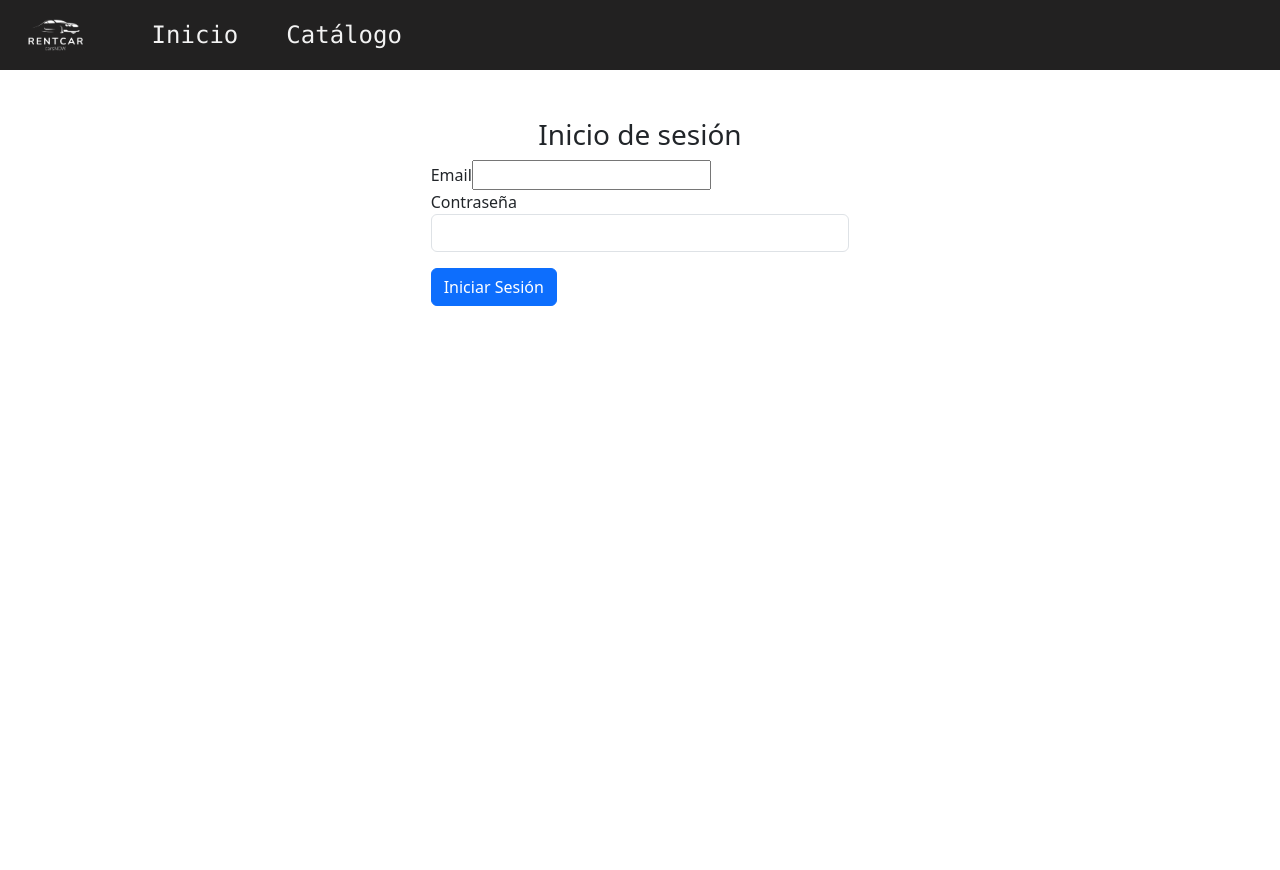
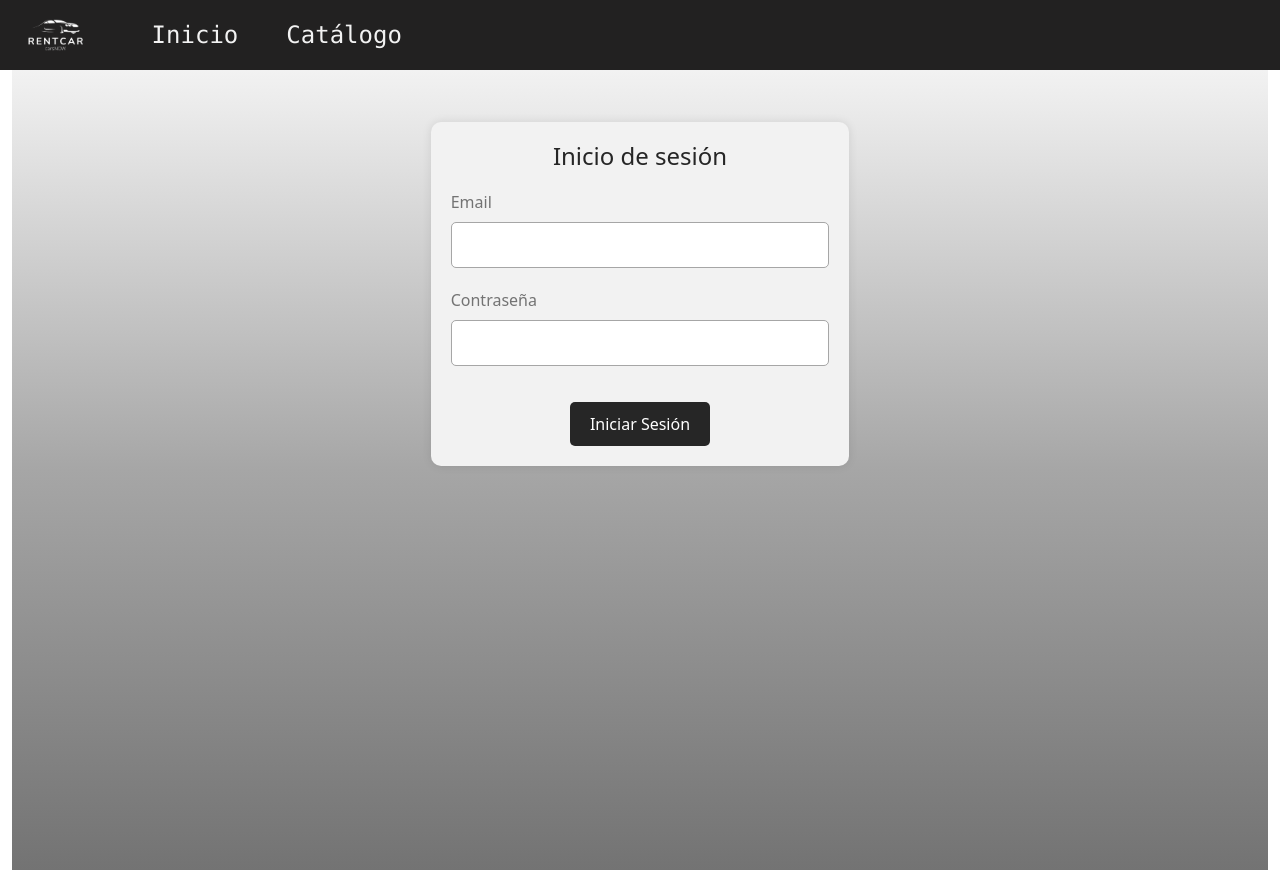
Before and after one commit to Ogiwara-unu/rent-spa, an Angular app: page /login in a window 1280 px wide. Shown: the top 870 px of the page. Before the commit the page ends 800 px from the top, so only its background shows below. Built offline with nearby package versions, Linux system fonts and the light colour scheme.

Commit message:
Login and Signup Design

```diff
--- a/src/app/app.component.html
+++ b/src/app/app.component.html
@@ -27,7 +27,7 @@
           <ul class="navbar-nav me-auto mb-2 mb-lg-0">
             <li class="nav-item" style="padding-left: 850px;"><a [routerLink]="['login']">Iniciar Sesión</a></li>
             <a>|</a>
-            <li><a>Registrarse</a></li>
+            <li><a [routerLink]="['signup']">Registrarse</a></li>
           </ul>
         }
         @else {
--- a/src/app/app.routes.ts
+++ b/src/app/app.routes.ts
@@ -8,8 +8,8 @@ export const routes: Routes = [
     {path:'',component:HomeComponent}, //PATH ES EL ELEMENTO QUE VA DESPUES DEL LOCALHOST:4200
     {path:'home',component:HomeComponent}, //AL PARECER EL ORDEN DE LAS RUTAS IMPORTA
     {path:'login',component:LoginComponent},
-    {path:'singup',component:SingupComponent},
+    {path:'signup',component:SingupComponent},
 
     {path:'**',component:ErrorComponent},
 
-]; //Holi soy Jafeth jiji
+];
--- a/src/app/components/login/login.component.css
+++ b/src/app/components/login/login.component.css
@@ -0,0 +1,50 @@
+/* Estilos CSS para el formulario de inicio de sesión */
+.page-container {
+    background: linear-gradient(to bottom, #F2F2F2, #A6A6A6, #737373);
+    min-height: 100vh;
+    display: flex;
+    justify-content: center;
+    align-items: center;
+}
+
+.login-container {
+    background-color: #F2F2F2;
+    padding: 20px;
+    border-radius: 10px;
+    box-shadow: 0px 0px 10px rgba(0, 0, 0, 0.1);
+    margin-bottom: 400px; /* Ajusta este valor según sea necesario */
+}
+
+.login-title {
+    color: #262626;
+    font-size: 24px;
+    margin-bottom: 20px;
+}
+
+.form-group {
+    margin-bottom: 20px;
+}
+
+.form-label {
+    color: #737373;
+}
+
+.form-control {
+    width: 100%;
+    padding: 10px;
+    border: 1px solid #A6A6A6;
+    border-radius: 5px;
+}
+
+.login-button {
+    background-color: #262626;
+    color: #FFFFFF;
+    border: none;
+    padding: 10px 20px;
+    border-radius: 5px;
+    cursor: pointer;
+}
+
+.login-button:hover {
+    background-color: #0D0D0D;
+}
--- a/src/app/components/login/login.component.html
+++ b/src/app/components/login/login.component.html
@@ -1,19 +1,21 @@
+<div class="page-container">
     <div class="col-md-12 mt-5">
-    <div class="col-md-4 mx-auto">
+        <div class="col-md-4 mx-auto login-container">
             <form #loginForm="ngForm" (ngSubmit)="onSubmit(loginForm)"> <!-- MANDA EL FORMULARIO AL TS-->
-            <h3 class="text-center">Inicio de sesión</h3>
+                <h3 class="text-center login-title">Inicio de sesión</h3>
                 <div class="form-group">
-                <label>Email</label>
-                <input class="form-contol" name="email" type="email" #email="ngModel" [(ngModel)]="user.email" required>
+                    <label class="form-label">Email</label>
+                    <input class="form-control" name="email" type="email" #email="ngModel" [(ngModel)]="user.email" required>
                 </div>
                 <div class="form-group">
-                <label>Contraseña</label>
+                    <label class="form-label">Contraseña</label>
                     <input class="form-control" name="password" type="password" #password="ngModel" [(ngModel)]="user.password" required>
                 </div>
 
-            <div>
-                <input type="submit" class="btn btn-primary mt-3" value="Iniciar Sesión">
+                <div class="text-center">
+                    <input type="submit" class="btn btn-primary mt-3 login-button" value="Iniciar Sesión">
                 </div>
             </form>
         </div>
     </div>
+</div>
--- a/src/app/components/singup/singup.component.css
+++ b/src/app/components/singup/singup.component.css
@@ -0,0 +1,50 @@
+/* Estilos CSS para el formulario de inicio de sesión */
+.page-container {
+    background: linear-gradient(to bottom, #F2F2F2, #A6A6A6, #737373);
+    min-height: 100vh;
+    display: flex;
+    justify-content: center;
+    align-items: center;
+}
+
+.signup-container {
+    background-color: #F2F2F2;
+    padding: 20px;
+    border-radius: 10px;
+    box-shadow: 0px 0px 10px rgba(0, 0, 0, 0.1);
+    margin-bottom: 400px; /* Ajusta este valor según sea necesario */
+}
+
+.signup-title {
+    color: #262626;
+    font-size: 24px;
+    margin-bottom: 20px;
+}
+
+.form-group {
+    margin-bottom: 20px;
+}
+
+.form-label {
+    color: #737373;
+}
+
+.form-control {
+    width: 100%;
+    padding: 10px;
+    border: 1px solid #A6A6A6;
+    border-radius: 5px;
+}
+
+.signup-button {
+    background-color: #262626;
+    color: #FFFFFF;
+    border: none;
+    padding: 10px 20px;
+    border-radius: 5px;
+    cursor: pointer;
+}
+
+.signup-button:hover {
+    background-color: #0D0D0D;
+}
--- a/src/app/components/singup/singup.component.html
+++ b/src/app/components/singup/singup.component.html
@@ -1,24 +1,31 @@
+<div class="page-container">
     <div class="col-md-12 mt-4">
+        <div class="col-md-8 mx-auto signup-container"> <!-- Aplica la clase signup-container -->
             <h3>Registro de Usuario</h3>
-    <form class="col-md-8 mx-auto" #signupForm="ngForm" (ngSubmit)="onSubmit(signupForm)">
+            <form #signupForm="ngForm" (ngSubmit)="onSubmit(signupForm)">
                 <div class="form-group">
-            <label for="name">Nombre</label>  <!--DEBE DE TENER UNA MAYUSCULA PARA SER VALIDO-->
+                    <label for="name">Nombre</label>
                     <input id="name" type="text" #name="ngModel" class="form-control" name="name"
-                pattern="^(?=.*[a-z])(?=.*[A-Z]).{4,}$" [(ngModel)]="user.name"/>
+                        pattern="^(?=.*[a-z])(?=.*[A-Z]).{4,}$" [(ngModel)]="user.name" />
                     @if(!name.valid && name.touched){
                     <small class="invalid-feedback d-block">Formato invalido</small>
                     }
 
                     <label for="email">Correo</label>
                     <input id="email" type="email" #email="ngModel" class="form-control" name="email"
-                pattern="[a-z0-9!#$%&'*+/=?^_`{|}~-]+(?:\.[a-z0-9!#$%&'*+/=?^_`{|}~-]+)*@(?:[a-z0-9](?:[a-z0-9-]*[a-z0-9])?\.)+[a-z0-9](?:[a-z0-9-]*[a-z0-9])?" [(ngModel)]="user.email"/>
+                        pattern="[a-z0-9!#$%&'*+/=?^_`{|}~-]+(?:\.[a-z0-9!#$%&'*+/=?^_`{|}~-]+)*@(?:[a-z0-9](?:[a-z0-9-]*[a-z0-9])?\.)+[a-z0-9](?:[a-z0-9-]*[a-z0-9])?"
+                        [(ngModel)]="user.email" />
                     @if(!email.valid && email.touched){
                     <small class="invalid-feedback d-block">Formato invalido</small>
                     }
-            <label for="password">Contraseña</label>                                       <!--LA CONTRASEÑA DEBE DE TENER UNA MAYUSCULA, 4 DE LARGO Y UN DIGITO ALMENOS-->
-            <input id="password" type="password" #password="ngModel" class="form-control" name="password" pattern="^(?=.*\d)(?=.*[a-z])(?=.*[A-Z])(?=.*[a-zA-Z]).{4,}$"
-                [(ngModel)]="user.password">
+                    <label for="password">Contraseña</label>
+                    <input id="password" type="password" #password="ngModel" class="form-control" name="password"
+                        pattern="^(?=.*\d)(?=.*[a-z])(?=.*[A-Z])(?=.*[a-zA-Z]).{4,}$" [(ngModel)]="user.password">
                 </div>
-        <input type="submit" class="btn btn-primary mt-2" value="Guardar" [disabled]="signupForm.invalid">
+                <div class="text-center"><input type="submit" class="btn btn-primary mt-2 signup-button" value="Registrar"
+                        [disabled]="signupForm.invalid"> <!-- Aplica la clase signup-button --></div>
+
             </form>
         </div>
+    </div>
+</div>
```
Lines whose indentation alone changed are shown as unchanged.
